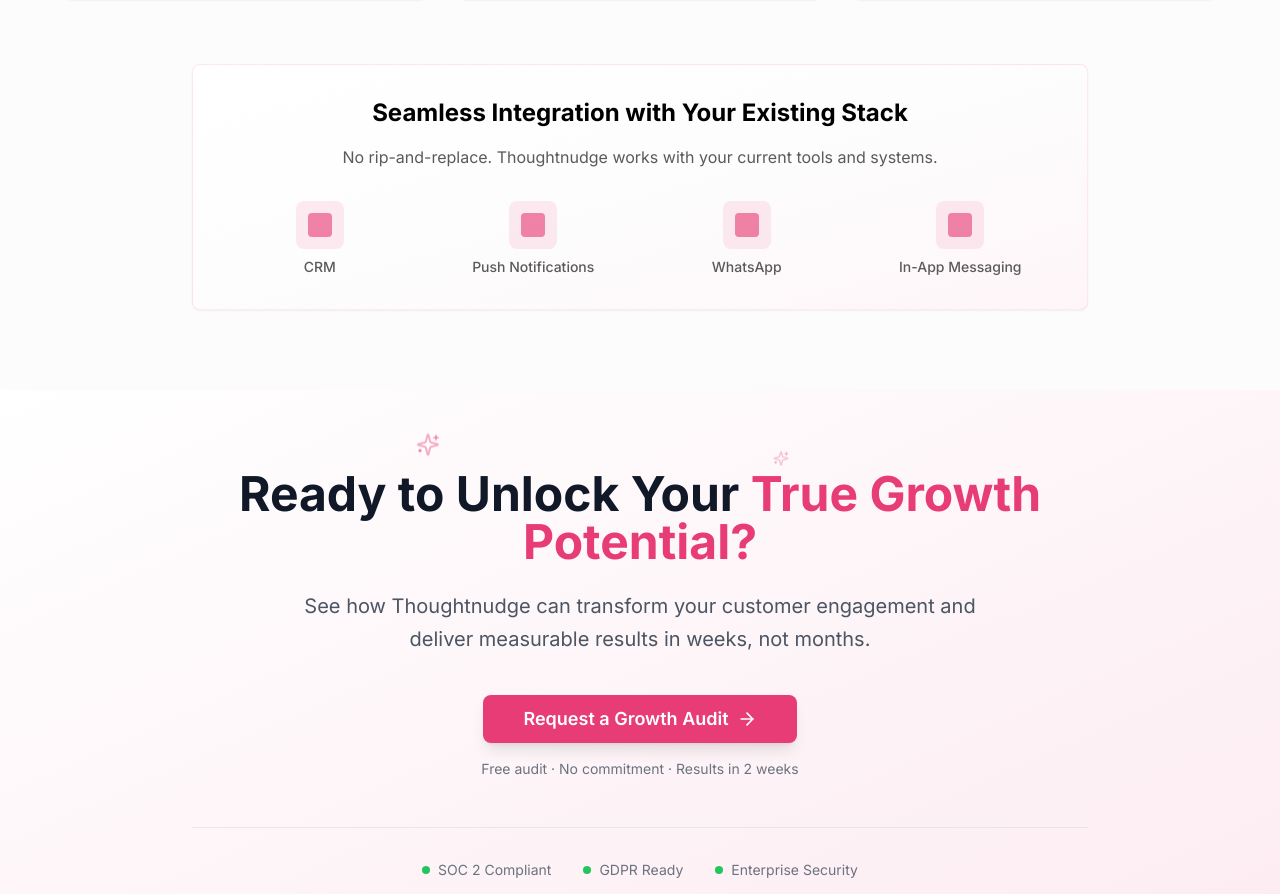
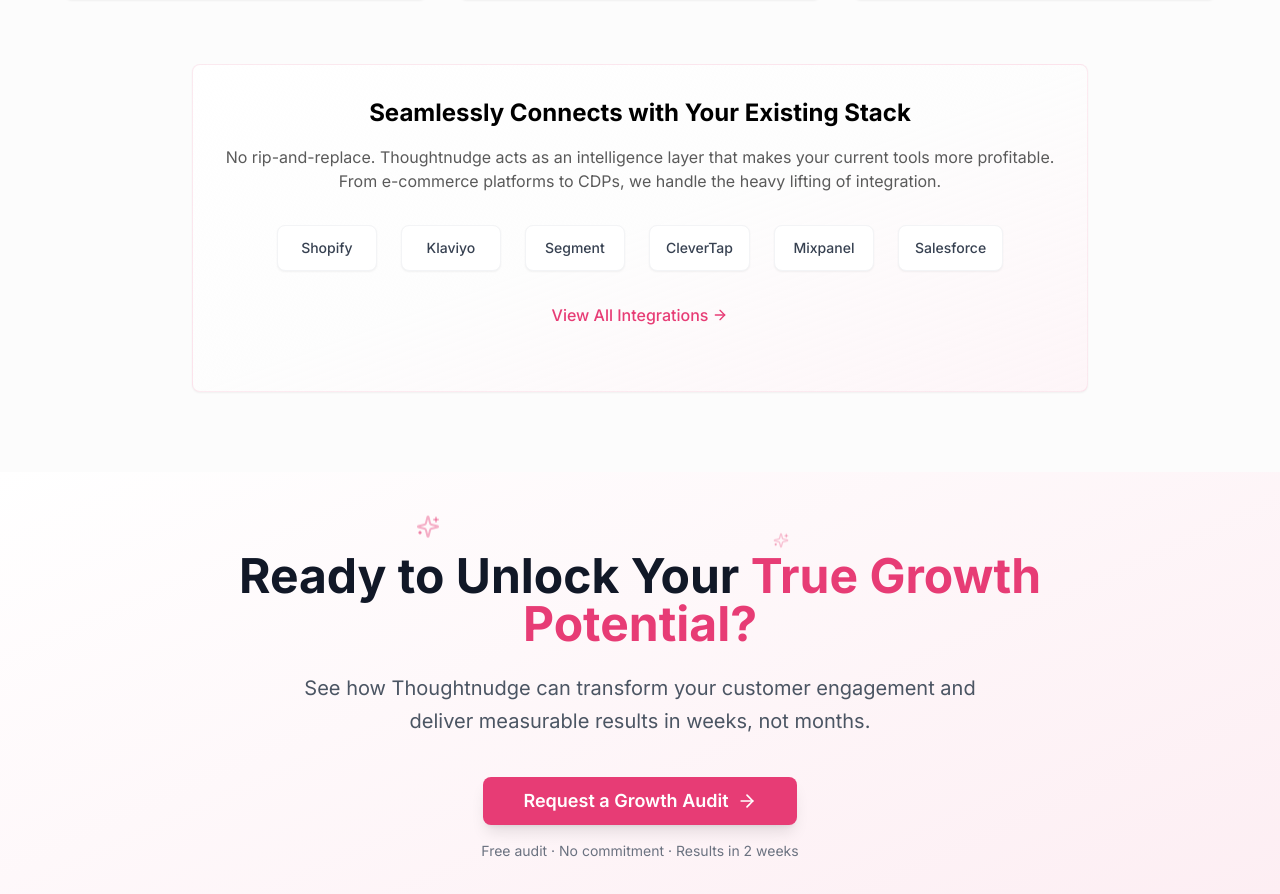
Before and after one commit to SP-Thoughtnudge/nudge-ai-nexus-24, a React (Vite) app: page /how-it-works in a window 1280 px wide. Shown: the part 4468-5362 px from the top of the page. Built offline with nearby package versions, Linux system fonts and the light colour scheme.

Commit message:
Update How It Works integrations section
Modify the "Seamless Integration" section on the How It Works page. Replace existing content with new headline, descriptive text, a row of partner logos, and a CTA linking to the integrations page.

```diff
--- a/src/components/how-it-works/technology-core.tsx
+++ b/src/components/how-it-works/technology-core.tsx
@@ -1,5 +1,6 @@
-import { Database, Brain, Zap } from "lucide-react";
+import { Database, Brain, Zap, ArrowRight } from "lucide-react";
 import { Card } from "@/components/ui/card";
+import { Link } from "react-router-dom";
 
 const TechnologyCore = () => {
   const parts = [
@@ -72,22 +73,29 @@ const TechnologyCore = () => {
           <Card className="p-8 bg-gradient-to-br from-background via-muted/20 to-primary/5 border-primary/10">
             <div className="text-center mb-8">
               <h3 className="text-2xl font-bold text-foreground mb-4">
-                Seamless Integration with Your Existing Stack
+                Seamlessly Connects with Your Existing Stack
               </h3>
-              <p className="text-muted-foreground">
-                No rip-and-replace. Thoughtnudge works with your current tools and systems.
+              <p className="text-muted-foreground mb-8">
+                No rip-and-replace. Thoughtnudge acts as an intelligence layer that makes your current tools more profitable. From e-commerce platforms to CDPs, we handle the heavy lifting of integration.
               </p>
-            </div>
 
-            <div className="grid grid-cols-2 md:grid-cols-4 gap-6">
-              {["CRM", "Push Notifications", "WhatsApp", "In-App Messaging"].map((integration, index) => (
-                <div key={index} className="text-center">
-                  <div className="w-12 h-12 mx-auto mb-2 rounded-lg bg-primary/10 flex items-center justify-center">
-                    <div className="w-6 h-6 bg-primary/60 rounded"></div>
+              {/* Partner Logos Row */}
+              <div className="flex flex-wrap justify-center items-center gap-6 mb-8">
+                {["Shopify", "Klaviyo", "Segment", "CleverTap", "Mixpanel", "Salesforce"].map((partner, index) => (
+                  <div key={index} className="bg-white p-3 px-4 rounded-lg shadow-sm border border-gray-100 min-w-[100px]">
+                    <div className="text-sm font-medium text-gray-700 text-center">{partner}</div>
                   </div>
-                  <p className="text-sm font-medium text-muted-foreground">{integration}</p>
-                </div>
-              ))}
+                ))}
+              </div>
+
+              {/* CTA Link */}
+              <Link
+                to="/integrations"
+                className="inline-flex items-center text-primary hover:text-primary/80 font-medium transition-colors"
+              >
+                View All Integrations
+                <ArrowRight className="ml-1 h-4 w-4" />
+              </Link>
             </div>
           </Card>
         </div>
```
